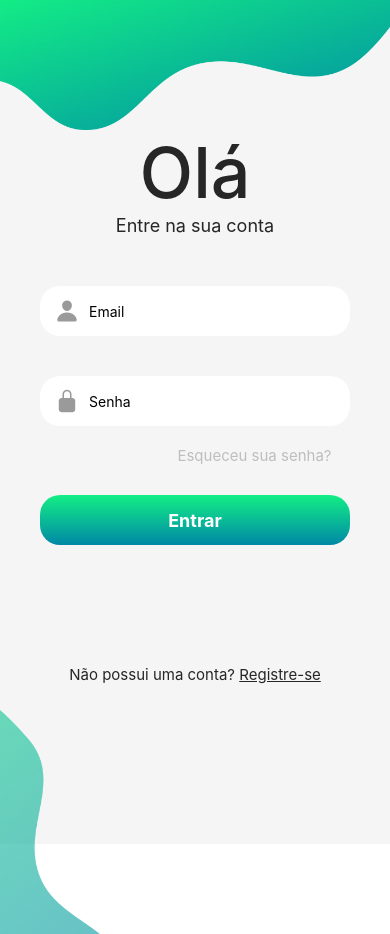
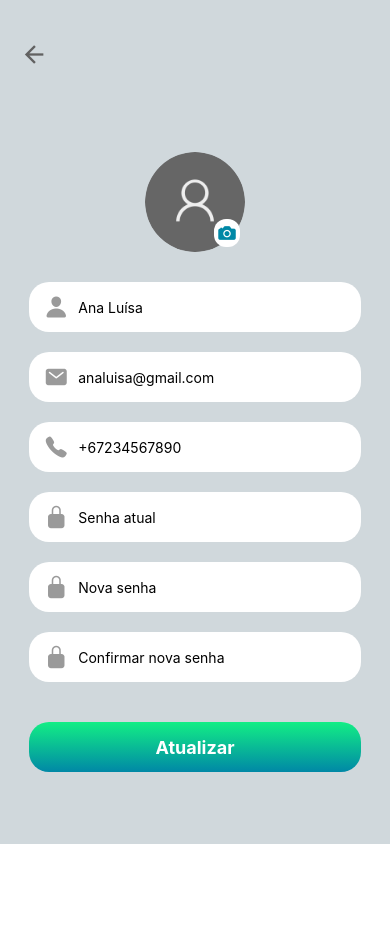
Before and after one commit to pets-enchentes-rs/app-pets-rs, a React Native app in the folder app/: screen /ProfileScreen in a window 390 px wide. After the commit the page ends 844 px from the top, so only its background shows below. Built offline with nearby package versions, Linux system fonts and the light colour scheme.

Commit message:
ajustes e adicionado tela de perfil

```diff
--- a/app/App.tsx
+++ b/app/App.tsx
@@ -7,6 +7,7 @@ import LoginScreen from './src/screen/LoginScreen';
 import SignupScreen from './src/screen/SignupScreen';
 import DetailsScreen from './src/screen/DetailsScreen';
 import DrawerNavigator from './src/navigators/DrawerNavigator';
+import ProfileScreen from './src/screen/ProfileScreen';
 
 const Stack = createNativeStackNavigator();
 
@@ -16,10 +17,11 @@ const App = () => {
       <Stack.Navigator screenOptions={{
         headerShown: false,
       }}>
-        <Stack.Screen name="Login" component={LoginScreen} />
-        <Stack.Screen name="SignUp" component={SignupScreen} />
+        <Stack.Screen name="LoginScreen" component={LoginScreen} />
+        <Stack.Screen name="SignUpScreen" component={SignupScreen} />
         <Stack.Screen name="HomeScreen" component={DrawerNavigator} />
         <Stack.Screen name="DetailsScreen" component={DetailsScreen} />
+        <Stack.Screen name="ProfileScreen" component={ProfileScreen} />
       </Stack.Navigator>
     </NavigationContainer>
   );
--- a/app/package.json
+++ b/app/package.json
@@ -22,7 +22,8 @@
     "react-native-safe-area-context": "^4.10.3",
     "react-native-screens": "^3.31.1",
     "react-native-gesture-handler": "~2.16.1",
-    "react-native-reanimated": "~3.10.1"
+    "react-native-reanimated": "~3.10.1",
+    "expo-image-picker": "~15.0.5"
   },
   "devDependencies": {
     "@babel/core": "^7.20.0",
--- a/app/src/navigators/DrawerNavigator.tsx
+++ b/app/src/navigators/DrawerNavigator.tsx
@@ -4,15 +4,20 @@ import { createDrawerNavigator, DrawerContentScrollView, DrawerItemList, DrawerC
 import HomeScreen from '../screen/HomeScreen';
 import COLORS from '../const/colors';
 import { MaterialCommunityIcons } from '@expo/vector-icons';
+import ProfileScreen from '../screen/ProfileScreen';
+import { StatusBar } from 'expo-status-bar';
 
 const Drawer = createDrawerNavigator();
 
 const CustomDrawerContent = (props: DrawerContentComponentProps) => {
     return (
         <DrawerContentScrollView {...props} style={{ paddingVertical: 30 }}>
-            <View style={{ marginLeft: 10, marginVertical: 30 }}>
-                <Image source={require("../assets/user.jpg")} style={{ height: 60, width: 60, borderRadius: 20 }} />
-                <Text style={{ color: COLORS.white, fontWeight: 'bold', fontSize: 13, marginTop: 10, marginBottom: 30 }}>ANA LUÍSA</Text>
+            <StatusBar translucent backgroundColor="transparent" style="light" />
+            <View style={styles.drawerContent}>
+                <View style={styles.profileContainer}>
+                    <Image source={require("../assets/user.jpg")} style={styles.profileImage} />
+                    <Text style={styles.profileName}>ANA LUÍSA</Text>
+                </View>
                 <DrawerItemList {...props} />
             </View>
         </DrawerContentScrollView>
@@ -23,9 +28,9 @@ const DrawerNavigator = () => {
     return (
         <Drawer.Navigator screenOptions={{
             headerShown: false,
-            drawerType: 'slide',
+            drawerType: 'front',
             drawerStyle: {
-                width: 250,  // Aumentei a largura do Drawer para evitar corte
+                width: 250,
                 backgroundColor: COLORS.primary
             },
             drawerActiveTintColor: COLORS.grey,
@@ -33,20 +38,13 @@ const DrawerNavigator = () => {
             drawerItemStyle: { backgroundColor: null },
             drawerLabelStyle: {
                 fontWeight: 'bold',
-                flexShrink: 1,  // Permite que o texto encolha para se ajustar ao espaço
+                flexShrink: 1,
             },
             drawerIconContainerStyle: {
-                marginRight: -5,  // Ajusta a margem entre o ícone e o texto
+                marginRight: -5,
             },
         }}
             drawerContent={props => <CustomDrawerContent {...props} />}>
-            <Drawer.Screen
-                name="Perfil"
-                options={{
-                    title: 'PERFIL',
-                    drawerIcon: ({ color }) =>
-                        <MaterialCommunityIcons name="account" size={25} color={color} />
-                }} component={HomeScreen} />
             <Drawer.Screen
                 name="Home"
                 options={{
@@ -54,6 +52,14 @@ const DrawerNavigator = () => {
                     drawerIcon: ({ color }) =>
                         <MaterialCommunityIcons name="paw" size={25} color={color} />
                 }} component={HomeScreen} />
+            <Drawer.Screen
+                name="Perfil"
+                options={{
+                    title: 'PERFIL',
+                    drawerIcon: ({ color }) =>
+                        <MaterialCommunityIcons name="account" size={25} color={color} />
+                }} component={ProfileScreen} />
+
             <Drawer.Screen
                 name="Cadastrar"
                 options={{
@@ -67,4 +73,25 @@ const DrawerNavigator = () => {
 
 export default DrawerNavigator;
 
-const styles = StyleSheet.create({});
+const styles = StyleSheet.create({
+    drawerContent: {
+        flex: 1,
+        justifyContent: 'center',
+    },
+    profileContainer: {
+        alignItems: 'center',
+        marginBottom: 30,
+        marginTop: 30,
+    },
+    profileImage: {
+        height: 60,
+        width: 60,
+        borderRadius: 30,
+    },
+    profileName: {
+        color: COLORS.white,
+        fontWeight: 'bold',
+        fontSize: 13,
+        marginTop: 10,
+    },
+});
--- a/app/src/screen/DetailsScreen.tsx
+++ b/app/src/screen/DetailsScreen.tsx
@@ -1,22 +1,21 @@
-import { ImageBackground, StyleSheet, Text, View, Image } from 'react-native'
-import React from 'react'
-import { StatusBar } from 'expo-status-bar'
-import COLORS from '../const/colors'
-import { MaterialCommunityIcons } from '@expo/vector-icons'
+import { ImageBackground, StyleSheet, Text, View, Image } from 'react-native';
+import React from 'react';
+import { StatusBar } from 'expo-status-bar';
+import COLORS from '../const/colors';
+import { MaterialCommunityIcons } from '@expo/vector-icons';
 
 const DetailsScreen = ({ navigation, route }) => {
-    const pet = route.params
+    const pet = route.params;
     return (
         <View style={{ flex: 1, backgroundColor: COLORS.white }}>
-            <StatusBar backgroundColor={COLORS.background} />
+            <StatusBar translucent backgroundColor="transparent" style="light" />
             <View style={{ flex: 1, backgroundColor: COLORS.background }}>
                 <ImageBackground
                     source={pet?.image}
                     resizeMode="cover"
                     style={{ height: 400 }}>
                     <View style={styles.header}>
-                        <MaterialCommunityIcons name="arrow-left" size={28} color={COLORS.dark} onPress={navigation.goBack} />
-                        <MaterialCommunityIcons name="dots-vertical" size={28} color={COLORS.dark} onPress={navigation.goBack} />
+                        <MaterialCommunityIcons name="arrow-left" size={28} color={COLORS.white} onPress={navigation.goBack} />
                     </View>
                 </ImageBackground>
 
@@ -25,25 +24,24 @@ const DetailsScreen = ({ navigation, route }) => {
                         <Text style={{ fontSize: 20, color: COLORS.dark, fontWeight: 'bold' }}>{pet?.name}</Text>
                         <MaterialCommunityIcons name={`gender-${pet?.gender}`} size={25} color={COLORS.grey} />
                     </View>
-                    <View style={{ flexDirection: 'row', justifyContent: 'row', marginTop: 5 }}>
+                    <View style={{ flexDirection: 'row', marginTop: 5 }}>
                         <MaterialCommunityIcons name="map-marker" size={18} color='#306060' />
                         <Text style={{ fontSize: 12, marginLeft: 5, color: COLORS.grey }}>{pet?.location}</Text>
                     </View>
                 </View>
             </View>
 
-
             <View style={{ marginTop: 80, justifyContent: 'space-between', flex: 1 }}>
                 <View>
                     <View style={{ flexDirection: 'row', paddingHorizontal: 20 }}>
-                        <Image source={require('../assets/user.jpg')} style={{ height: 40, width: 40, borderRadius: 20 }} />
-                        <View style={{ flex: 1, paddingLeft: 10, height: 20 }}>
-                            <Text style={{ color: COLORS.dark, fontSize: 12, fontWeight: 'bold' }}>
+                        <Image source={require('../assets/user.jpg')} style={{ height: 50, width: 50, borderRadius: 30 }} />
+                        <View style={{ flex: 1, paddingLeft: 10 }}>
+                            <Text style={{ color: COLORS.dark, fontSize: 13, fontWeight: 'bold' }}>
                                 ANA LUÍSA
                             </Text>
-                            <View style={{ flexDirection: 'row', justifyContent: 'row', marginTop: 5 }}>
-                                <MaterialCommunityIcons name="phone" size={15} color='#306060' />
-                                <Text style={{ color: COLORS.grey, fontSize: 11, fontWeight: 'bold', marginTop: 2, }}>
+                            <View style={{ flexDirection: 'row', marginTop: 5 }}>
+                                <MaterialCommunityIcons name="phone" size={16} color='#306060' />
+                                <Text style={{ color: COLORS.grey, fontSize: 12, fontWeight: 'bold', marginTop: 2 }}>
                                     (51)9659-3820
                                 </Text>
                             </View>
@@ -56,16 +54,15 @@ const DetailsScreen = ({ navigation, route }) => {
                 </View>
             </View>
         </View>
-    )
-}
+    );
+};
 
-export default DetailsScreen
+export default DetailsScreen;
 
 const styles = StyleSheet.create({
     header: {
-        flexDirection: 'row',
-        justifyContent: 'space-between',
         padding: 20,
+        marginTop: 20
     },
     detailsContainer: {
         position: 'absolute',
@@ -81,9 +78,9 @@ const styles = StyleSheet.create({
     },
     description: {
         marginTop: 10,
-        fontSize: 12.5,
+        fontSize: 13,
         color: COLORS.dark,
         lineHeight: 20,
         marginHorizontal: 20,
-    }
-})
+    },
+});
--- a/app/src/screen/HomeScreen.tsx
+++ b/app/src/screen/HomeScreen.tsx
@@ -4,6 +4,7 @@ import { Ionicons } from '@expo/vector-icons'
 import COLORS from '../const/colors';
 import { MaterialCommunityIcons } from '@expo/vector-icons';
 import pets from '../const/pets';
+import { StatusBar } from 'expo-status-bar';
 
 const { height } = Dimensions.get('window');
 
@@ -79,6 +80,7 @@ const HomeScreen: React.FC<HomeScreenProps> = ({ navigation }) => {
 
     return (
         <View style={styles.container}>
+            <StatusBar translucent backgroundColor="transparent" style="light" />
             <View style={styles.header}>
                 <TouchableOpacity onPress={() => navigation.openDrawer()}>
                     <Ionicons name="reorder-four" size={24} style={{ marginTop: 20 }} />
@@ -92,6 +94,7 @@ const HomeScreen: React.FC<HomeScreenProps> = ({ navigation }) => {
                         style={{ flex: 1, marginLeft: 5 }}
                         placeholderTextColor={COLORS.grey}
                     />
+                    <MaterialCommunityIcons name="sort-ascending" size={24} color={COLORS.grey} style={{marginTop: 12}}/>
                 </View>
                 <View style={{ flexDirection: 'row', justifyContent: 'space-between', marginTop: 20 }}>
                     {petCategories.map((item, index) => (
@@ -166,7 +169,6 @@ const styles = StyleSheet.create({
     mainContainer: {
         flex: 1,
         backgroundColor: COLORS.light,
-        marginTop: 20,
         paddingHorizontal: 20,
         paddingVertical: 20,
     },
--- a/app/src/screen/LoginScreen.tsx
+++ b/app/src/screen/LoginScreen.tsx
@@ -1,5 +1,5 @@
 import { Image, ImageBackground, StyleSheet, Text, TextInput, Touchable, TouchableOpacity, View } from 'react-native';
-import React from 'react';
+import React, { useState } from 'react';
 import { LinearGradient } from 'expo-linear-gradient';
 import { Ionicons } from '@expo/vector-icons';
 import { useNavigation } from '@react-navigation/native';
@@ -7,6 +7,7 @@ import COLORS from '../const/colors';
 
 const LoginScreen = () => {
   const navigation = useNavigation();
+  const [password, setPassword] = useState('');
 
   const handleRegister = () => {
     navigation.navigate("SignUpScreen");
@@ -17,29 +18,42 @@ const LoginScreen = () => {
   }
   return (
     <View style={styles.container}>
+
       <View style={styles.topImageContainer}>
         <Image
           source={require("../assets/topVector.png")}
           style={styles.topImage}
         />
       </View>
+
       <View>
         <Text style={styles.titleText}>Olá</Text>
       </View>
+
       <View>
         <Text style={styles.signInText}>Entre na sua conta</Text>
       </View>
+
       <View style={styles.inputContainer}>
         <Ionicons name="person" size={24} color="#9A9A9A" style={styles.inputIcon} />
         <TextInput style={styles.textInput} placeholder='Email' />
       </View>
+
       <View style={styles.inputContainer}>
         <Ionicons name="lock-closed" size={24} color="#9A9A9A" style={styles.inputIcon} />
-        <TextInput style={styles.textInput} placeholder='Senha' />
+        <TextInput
+            style={styles.textInput}
+            placeholder='Senha'
+            value={password}
+            onChangeText={setPassword}
+            secureTextEntry
+          />
       </View>
+
       <View>
         <Text style={styles.esqueceuSenha}>Esqueceu sua senha?</Text>
       </View>
+
       <TouchableOpacity style={styles.buttonContainer} onPress={handleEnter}>
         <LinearGradient
           colors={[COLORS.secondary, COLORS.primary]}
@@ -47,6 +61,7 @@ const LoginScreen = () => {
           <Text style={styles.buttonText}>Entrar</Text>
         </LinearGradient>
       </TouchableOpacity>
+
       <TouchableOpacity onPress={handleRegister}>
         <View>
           <Text style={styles.semContaText}>Não possui uma conta?{" "}
@@ -54,6 +69,7 @@ const LoginScreen = () => {
           </Text>
         </View>
       </TouchableOpacity>
+
       <View style={styles.leftVectorContainer}>
         <ImageBackground source={require("../assets/leftVector.png")} style={styles.leftVectorImage} />
       </View>
--- /dev/null
+++ b/app/src/screen/ProfileScreen.tsx
@@ -0,0 +1,273 @@
+import React, { useState } from 'react';
+import { View, Text, TextInput, TouchableOpacity, StyleSheet, Image, Modal } from 'react-native';
+import * as ImagePicker from 'expo-image-picker';
+import { LinearGradient } from 'expo-linear-gradient';
+import { Ionicons, MaterialCommunityIcons } from '@expo/vector-icons';
+import COLORS from '../const/colors';
+import { StatusBar } from 'expo-status-bar';
+
+const ProfileScreen = ({ navigation }) => {
+  const [name, setName] = useState('Ana Luísa');
+  const [email, setEmail] = useState('analuisa@gmail.com');
+  const [contact, setContact] = useState('+67234567890');
+  const [password, setPassword] = useState('');
+  const [profileImage, setProfileImage] = useState(null);
+  const [modalVisible, setModalVisible] = useState(false);
+
+  const pickImageFromCamera = async () => {
+    const { status } = await ImagePicker.requestCameraPermissionsAsync();
+    if (status !== 'granted') {
+      alert('Permission to access camera is required!');
+      return;
+    }
+
+    let result = await ImagePicker.launchCameraAsync({
+      mediaTypes: ImagePicker.MediaTypeOptions.Images,
+      allowsEditing: true,
+      aspect: [1, 1],
+      quality: 1,
+    });
+
+    if (!result.cancelled) {
+      setProfileImage(result.assets[0].uri);
+    }
+    setModalVisible(false);
+  };
+
+  const pickImageFromGallery = async () => {
+    const { status } = await ImagePicker.requestMediaLibraryPermissionsAsync();
+    if (status !== 'granted') {
+      alert('Permission to access gallery is required!');
+      return;
+    }
+
+    let result = await ImagePicker.launchImageLibraryAsync({
+      mediaTypes: ImagePicker.MediaTypeOptions.Images,
+      allowsEditing: true,
+      aspect: [1, 1],
+      quality: 1,
+    });
+
+    if (!result.cancelled) {
+      setProfileImage(result.assets[0].uri);
+    }
+    setModalVisible(false);
+  };
+
+  const removeImage = () => {
+    setProfileImage(null);
+    setModalVisible(false);
+  };
+
+  return (
+    <View style={styles.container}>
+      <StatusBar backgroundColor={COLORS.background} />
+      <View style={styles.header}>
+        <TouchableOpacity activeOpacity={0.8} onPress={() => navigation.goBack()}>
+          <MaterialCommunityIcons name="arrow-left" size={28} color={COLORS.dark} />
+        </TouchableOpacity>
+      </View>
+
+      <View style={styles.content}>
+        <View style={styles.imageWrapper}>
+          <TouchableOpacity onPress={() => setModalVisible(true)} style={styles.imageContainer}>
+            <Image
+              source={profileImage ? { uri: profileImage } : require("../assets/default-user.png")}
+              style={styles.profileImage}
+            />
+            <View style={styles.cameraIconContainer}>
+              <Ionicons name="camera" size={20} color={COLORS.primary} />
+            </View>
+          </TouchableOpacity>
+        </View>
+
+        <Modal
+          animationType="slide"
+          transparent={true}
+          visible={modalVisible}
+          onRequestClose={() => {
+            setModalVisible(!modalVisible);
+          }}
+        >
+          <View style={styles.modalView}>
+            <TouchableOpacity style={styles.modalButton} onPress={pickImageFromCamera}>
+              <Text style={styles.modalButtonText}>Câmera</Text>
+            </TouchableOpacity>
+            <TouchableOpacity style={styles.modalButton} onPress={pickImageFromGallery}>
+              <Text style={styles.modalButtonText}>Galeria</Text>
+            </TouchableOpacity>
+            <TouchableOpacity style={styles.modalButton} onPress={removeImage}>
+              <Text style={styles.modalButtonText}>Remover Foto</Text>
+            </TouchableOpacity>
+          </View>
+        </Modal>
+
+        <View style={styles.inputContainer}>
+          <Ionicons name="person" size={24} color="#9A9A9A" style={styles.inputIcon} />
+          <TextInput
+            style={styles.textInput}
+            placeholder='Nome'
+            value={name}
+            onChangeText={setName}
+          />
+        </View>
+
+        <View style={styles.inputContainer}>
+          <Ionicons name="mail" size={24} color="#9A9A9A" style={styles.inputIcon} />
+          <TextInput
+            style={styles.textInput}
+            placeholder='Email'
+            value={email}
+            onChangeText={setEmail}
+          />
+        </View>
+
+        <View style={styles.inputContainer}>
+          <Ionicons name="call" size={24} color="#9A9A9A" style={styles.inputIcon} />
+          <TextInput
+            style={styles.textInput}
+            placeholder='Contato'
+            value={contact}
+            onChangeText={setContact}
+          />
+        </View>
+
+        <View style={styles.inputContainer}>
+          <Ionicons name="lock-closed" size={24} color="#9A9A9A" style={styles.inputIcon} />
+          <TextInput
+            style={styles.textInput}
+            placeholder='Senha atual'
+            value={password}
+            onChangeText={setPassword}
+            secureTextEntry
+          />
+        </View>
+
+        <View style={styles.inputContainer}>
+          <Ionicons name="lock-closed" size={24} color="#9A9A9A" style={styles.inputIcon} />
+          <TextInput
+            style={styles.textInput}
+            placeholder='Nova senha'
+            value={password}
+            onChangeText={setPassword}
+            secureTextEntry
+          />
+        </View>
+
+        <View style={styles.inputContainer}>
+          <Ionicons name="lock-closed" size={24} color="#9A9A9A" style={styles.inputIcon} />
+          <TextInput
+            style={styles.textInput}
+            placeholder='Confirmar nova senha'
+            value={password}
+            onChangeText={setPassword}
+            secureTextEntry
+          />
+        </View>
+
+        <TouchableOpacity style={styles.buttonContainer}>
+          <LinearGradient colors={[COLORS.secondary, COLORS.primary]} style={styles.button}>
+            <Text style={styles.buttonText}>Atualizar</Text>
+          </LinearGradient>
+        </TouchableOpacity>
+      </View>
+    </View>
+  );
+};
+
+const styles = StyleSheet.create({
+  header: {
+    position: 'absolute',
+    top: 40,
+    left: 20,
+  },
+  container: {
+    backgroundColor: COLORS.background,
+    flex: 1,
+    justifyContent: 'center',
+    alignItems: 'center',
+    paddingTop: 60,
+  },
+  content: {
+    width: '100%',
+    alignItems: 'center',
+  },
+  imageWrapper: {
+    position: 'relative',
+    alignItems: 'center',
+    justifyContent: 'center',
+    marginVertical: 20,
+  },
+  imageContainer: {
+    alignItems: 'center',
+    justifyContent: 'center',
+  },
+  profileImage: {
+    width: 100,
+    height: 100,
+    borderRadius: 50,
+  },
+  cameraIconContainer: {
+    position: 'absolute',
+    bottom: 5,
+    right: 5,
+    backgroundColor: COLORS.white,
+    borderRadius: 12,
+    padding: 3,
+  },
+  textInput: {
+    flex: 1,
+  },
+  inputContainer: {
+    backgroundColor: "#FFFFFF",
+    flexDirection: "row",
+    borderRadius: 20,
+    marginHorizontal: 30,
+    elevation: 10,
+    marginVertical: 10,
+    alignItems: "center",
+    height: 50,
+    width: '85%',
+  },
+  inputIcon: {
+    marginLeft: 15,
+    marginRight: 10,
+  },
+  modalView: {
+    flex: 1,
+    justifyContent: 'center',
+    alignItems: 'center',
+    backgroundColor: 'rgba(0,0,0,0.5)',
+  },
+  modalButton: {
+    backgroundColor: '#fff',
+    padding: 20,
+    borderRadius: 5,
+    marginVertical: 10,
+    width: '80%',
+    alignItems: 'center',
+  },
+  modalButtonText: {
+    fontSize: 18,
+  },
+  buttonContainer: {
+    marginTop: 30,
+    marginHorizontal: 40,
+    borderRadius: 20,
+    elevation: 10,
+    width: '85%',
+  },
+  button: {
+    height: 50,
+    borderRadius: 20,
+    justifyContent: 'center',
+    alignItems: 'center',
+  },
+  buttonText: {
+    color: '#FFFFFF',
+    fontSize: 18,
+    fontWeight: 'bold',
+  },
+});
+
+export default ProfileScreen;
--- a/app/src/screen/SignupScreen.tsx
+++ b/app/src/screen/SignupScreen.tsx
@@ -1,42 +1,56 @@
 import { Image, ImageBackground, StyleSheet, Text, TextInput, Touchable, TouchableOpacity, View } from 'react-native';
-import React from 'react';
+import React, { useState} from 'react';
 import { LinearGradient } from 'expo-linear-gradient';
 import { Ionicons } from '@expo/vector-icons';
 import { useNavigation } from '@react-navigation/native';
 
 const SignupScreen = () => {
   const navigation = useNavigation();
+  const [password, setPassword] = useState('');
 
   const handleRegister= ()=>{
-    navigation.navigate("Login");
+    navigation.navigate("LoginScreen");
   }
   return (
     <View style={styles.container}>
+
       <View style={styles.topImageContainer}>
         <Image
           source={require("../assets/topVector.png")}
           style={styles.topImage}
         />
       </View>
+
       <View>
         <Text style={styles.createAccountText}>Crie sua conta</Text>
       </View>
+
       <View style={styles.inputContainer}>
         <Ionicons name="person" size={24} color="#9A9A9A" style={styles.inputIcon} />
         <TextInput style={styles.textInput} placeholder='Nome'/>
       </View>
+
       <View style={styles.inputContainer}>
         <Ionicons name="mail" size={24} color="#9A9A9A" style={styles.inputIcon} />
         <TextInput style={styles.textInput} placeholder='Email'/>
       </View>
+
       <View style={styles.inputContainer}>
         <Ionicons name="call" size={24} color="#9A9A9A" style={styles.inputIcon} />
         <TextInput style={styles.textInput} placeholder='Contato'/>
       </View>
+
       <View style={styles.inputContainer}>
         <Ionicons name="lock-closed" size={24} color="#9A9A9A" style={styles.inputIcon} />
-        <TextInput style={styles.textInput} placeholder='Senha'/>
+        <TextInput
+            style={styles.textInput}
+            placeholder='Senha'
+            value={password}
+            onChangeText={setPassword}
+            secureTextEntry
+          />
       </View>
+
       <TouchableOpacity style={styles.buttonContainer}>
         <LinearGradient
           colors={['#13EE85', '#0088A6']}
@@ -44,6 +58,7 @@ const SignupScreen = () => {
           <Text style={styles.buttonText}>Registrar</Text>
         </LinearGradient>
       </TouchableOpacity>
+
       <TouchableOpacity onPress={handleRegister}>
       <View>
         <Text style={styles.semContaText}>Já possui uma conta?{" "}
@@ -51,9 +66,11 @@ const SignupScreen = () => {
         </Text>
       </View>
       </TouchableOpacity>
+
       <View style={styles.leftVectorContainer}>
         <ImageBackground source={require("../assets/leftVector.png")} style={styles.leftVectorImage} />
       </View>
+
     </View>
   );
 };
```
Also changed, not shown: app/src/assets/default-user.png (added), 1 other file (tests, documents, lock files or other folders).
